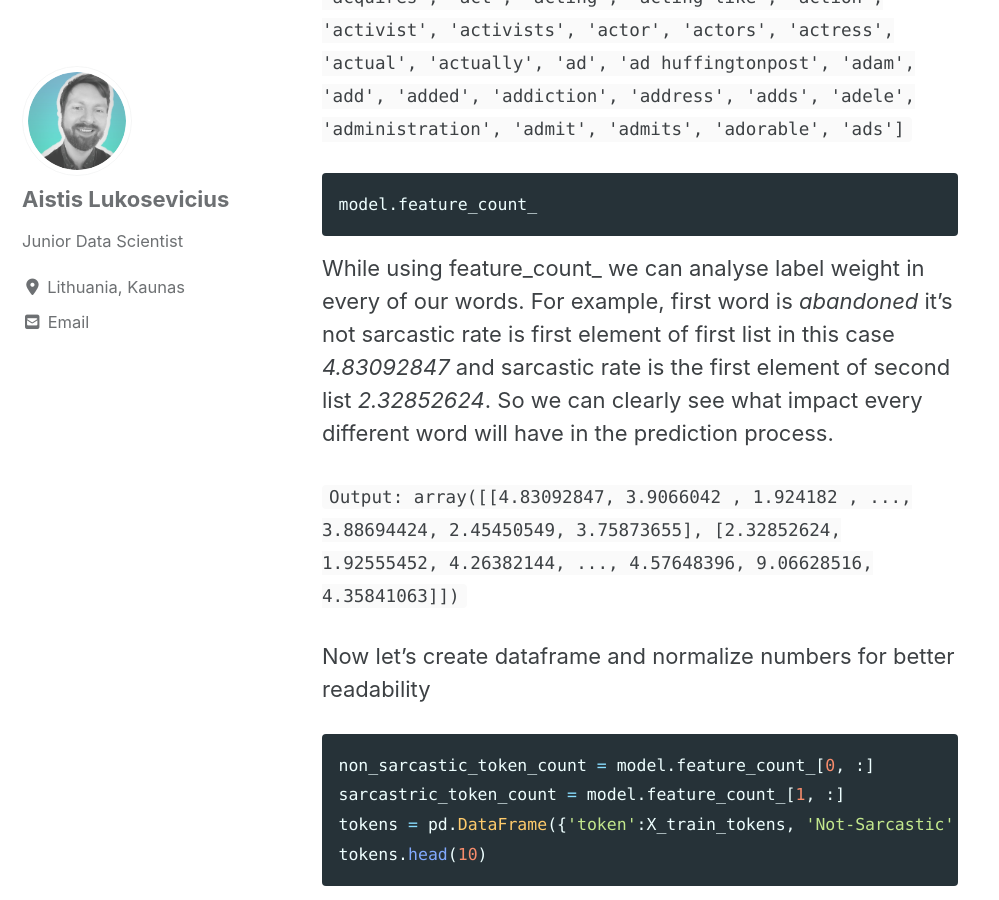
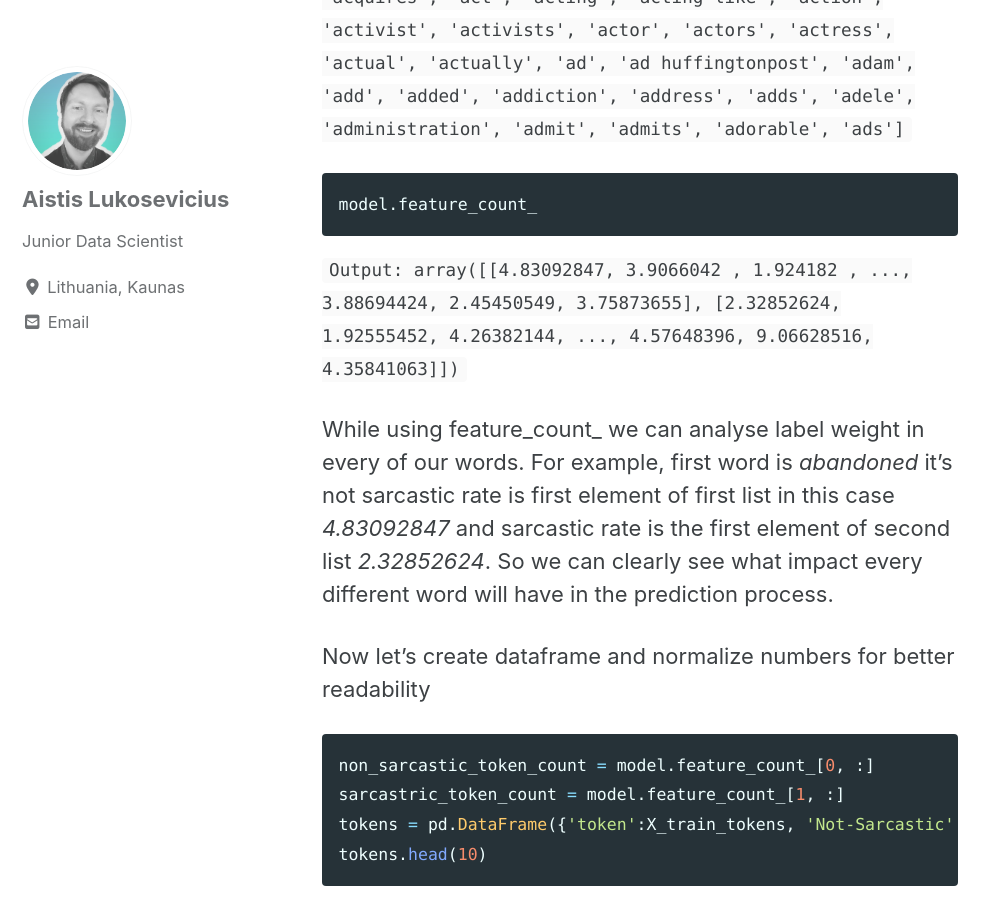
Before and after one commit to Aistisl/Aistisl.github.io, a Jekyll site: the page built from _posts/2020-05-13-Sarcasm.md, in a window 1280 px wide and 900 px high, scrolled down 18556 px. Shown: the whole window, without its empty margins (0-999 px from the left). Built offline with Jekyll 4.4.1, drawn with Linux system fonts in a browser that asks for light colours; cached includes are drawn as plain includes; nearby versions of some CDN libraries.

````diff
--- a/_posts/2020-05-13-Sarcasm.md
+++ b/_posts/2020-05-13-Sarcasm.md
@@ -383,13 +383,14 @@ print(X_train_tokens[0:50])
   ```python
 model.feature_count_
 ```
-While using feature_count_ we can analyse label weight in every of our words. For example, first word is *abandoned* it’s not sarcastic rate is first element of first list in this case *4.83092847* and
-sarcastic rate is the first element of second list *2.32852624*. So we can clearly see what impact every different word will have in the prediction process.
 
 `Output: array([[4.83092847, 3.9066042 , 1.924182  , ..., 3.88694424, 2.45450549,
         3.75873655],
        [2.32852624, 1.92555452, 4.26382144, ..., 4.57648396, 9.06628516,
         4.35841063]])`
+
+While using feature_count_ we can analyse label weight in every of our words. For example, first word is *abandoned* it’s not sarcastic rate is first element of first list in this case *4.83092847* and
+sarcastic rate is the first element of second list *2.32852624*. So we can clearly see what impact every different word will have in the prediction process.
 
 Now let’s create dataframe and normalize numbers for better readability
 
````
